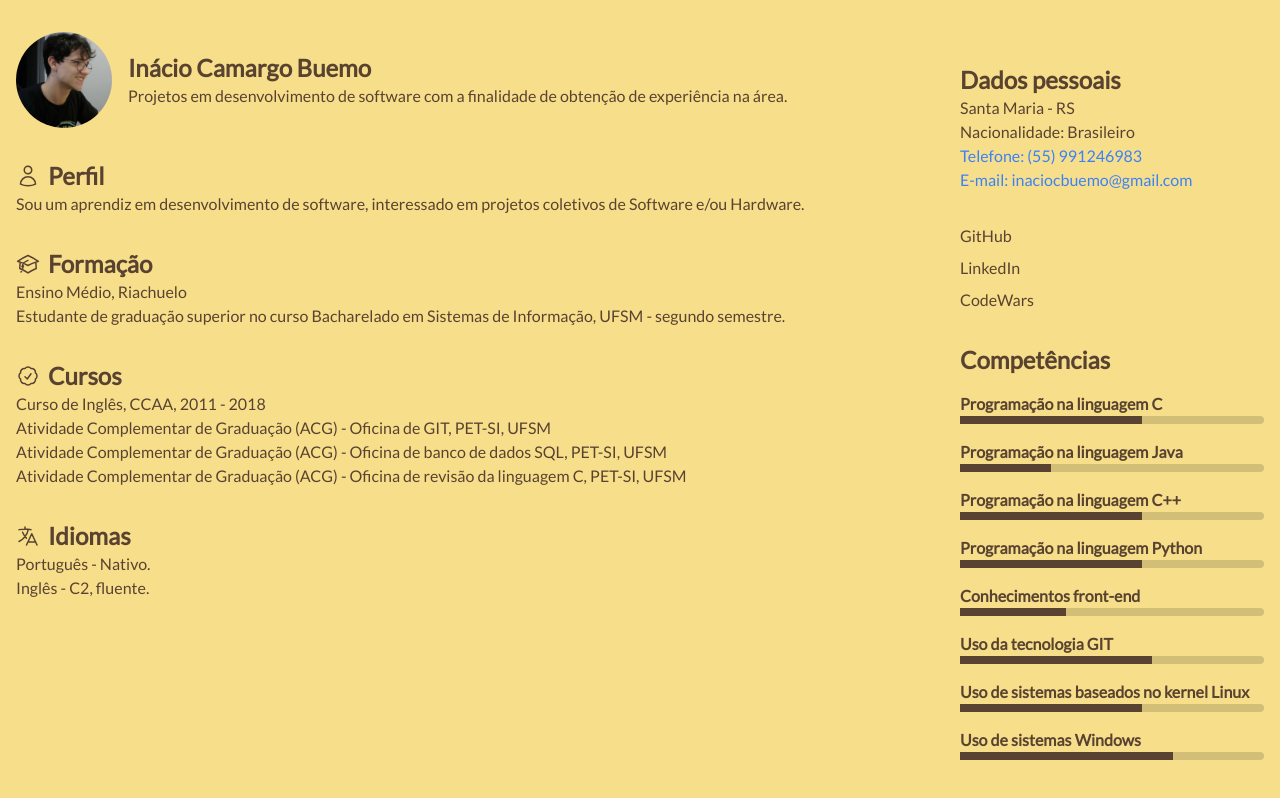
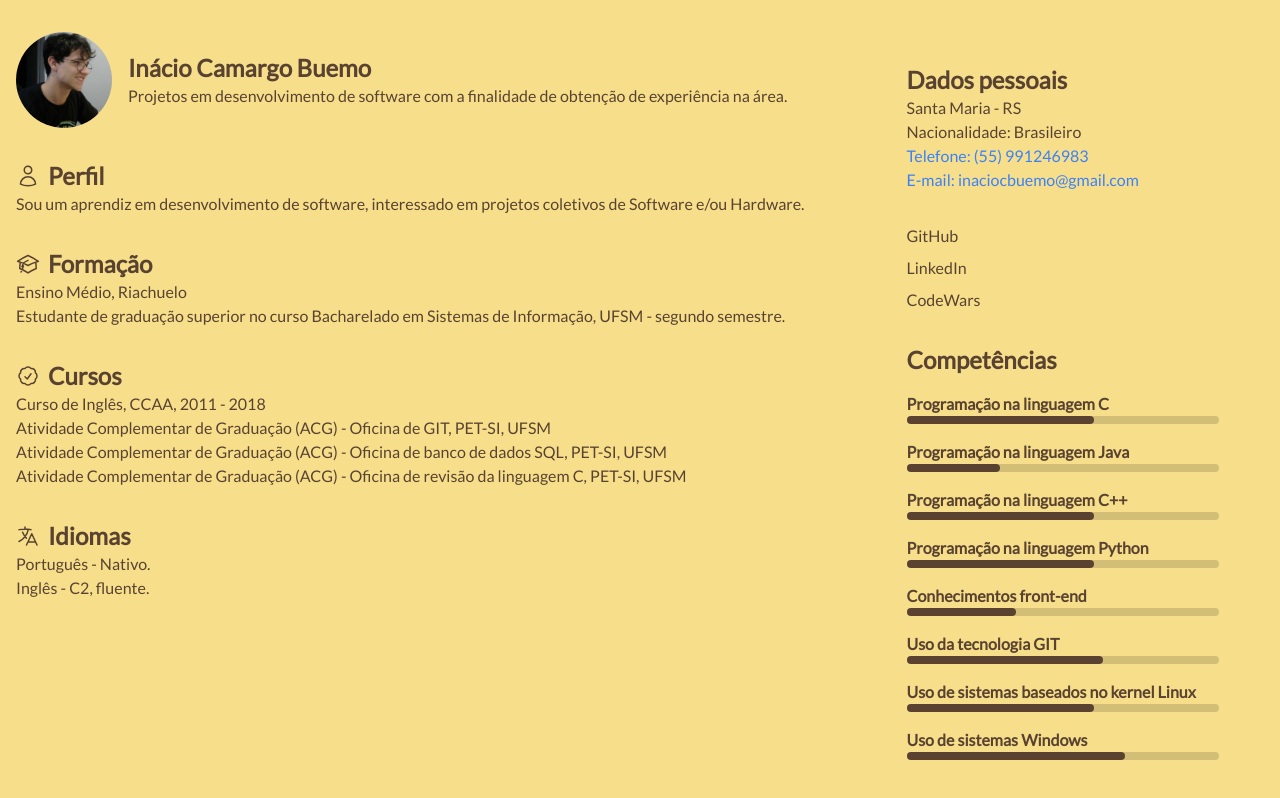
Before and after one commit to Inaciocb/Code-challenge-Zeit, a Next.js app: page / in a window 1280 px wide. Shown: the top 798 px of the page. Built offline with nearby package versions, Linux system fonts and the light colour scheme.

Commit message:
pequenas mudanças estilização

```diff
--- a/app/globals.css
+++ b/app/globals.css
@@ -23,43 +23,55 @@
   }
 }
 
+.teste{
+  padding-right: 70px;
+}
+
 /* Estilos das barras de progresso */
 .progress-bar-c {
   width: 0;
   background-color: var(--text-color);
+  border-radius: 10px;
 }
 
 .progress-bar-java {
   width: 0;
   background-color: var(--text-color);
+  border-radius: 10px;
 }
 
 .progress-bar-cpp {
   width: 0;
   background-color: var(--text-color);
+  border-radius: 10px;
 }
 
 .progress-bar-python {
   width: 0;
   background-color: var(--text-color);
+  border-radius: 10px;
 }
 
 .progress-bar-frontend {
   width: 0;
   background-color: var(--text-color);
+  border-radius: 10px;
 }
 
 .progress-bar-git {
   width: 0;
   background-color: var(--text-color);
+  border-radius: 10px;
 }
 
 .progress-bar-linux {
   width: 0;
   background-color: var(--text-color);
+  border-radius: 10px;
 }
 
 .progress-bar-windows {
   width: 0;
   background-color: var(--text-color);
+  border-radius: 10px;
 }
--- a/app/page.tsx
+++ b/app/page.tsx
@@ -4,7 +4,7 @@ const Curriculo: React.FC = () => {
   return (
     <div className="bg-yellow-200 min-h-screen text-brown-700">
       <div className="container mx-auto px-4 py-8 flex">
-        <div className="w-3/4">
+        <div class="teste">
           <div className="flex items-center">
             <div className="w-24 h-24 rounded-full overflow-hidden">
               <img
--- a/package.json
+++ b/package.json
@@ -16,7 +16,7 @@
     "eslint": "8.42.0",
     "eslint-config-next": "13.4.4",
     "konva": "^9.2.0",
-    "next": "13.4.4",
+    "next": "^13.4.4",
     "postcss": "8.4.24",
     "react": "18.2.0",
     "react-dom": "18.2.0",
```
Also changed, not shown: 1 other file (tests, documents, lock files or other folders).
